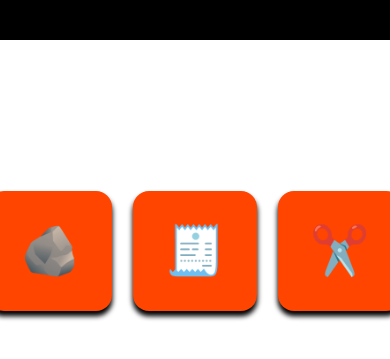
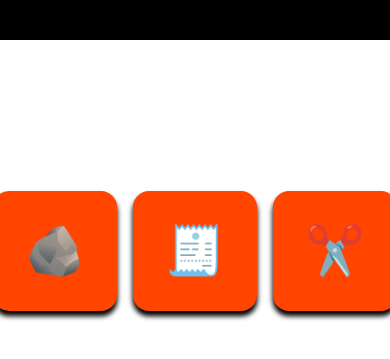
Before and after one commit to BaraouSaid/rock-paper-scissors, a plain HTML site: page index.html in a window 390 px wide. Shown: the part 133-492 px from the top of the page. Drawn offline with Linux system fonts and the light colour scheme.

Commit message:
added mobile styles

```diff
--- a/style.css
+++ b/style.css
@@ -7,6 +7,7 @@ html, body{
 body{
   min-height: 100vh;
   display: flex;
+  align-items: center;
   flex-direction: column;
   position:relative;
 }
@@ -16,6 +17,7 @@ body{
   align-items: center;
   justify-content: center;
   text-align: center;
+  width: 100vw;
   font-size: 2rem;
   color: orangered;
   background-color: black;
@@ -23,7 +25,9 @@ body{
 
 main{
   display: flex;
+  /* width: 90%; */
   flex-direction: column;
+  align-items: center;
   gap: 1rem;
 }
 
@@ -105,7 +109,7 @@ button:active {
 
 @media screen and (max-width: 700px) {
   .buttons {
-    gap: 1.3rem;
+    gap: 1rem;
   }
 
   button {
```
